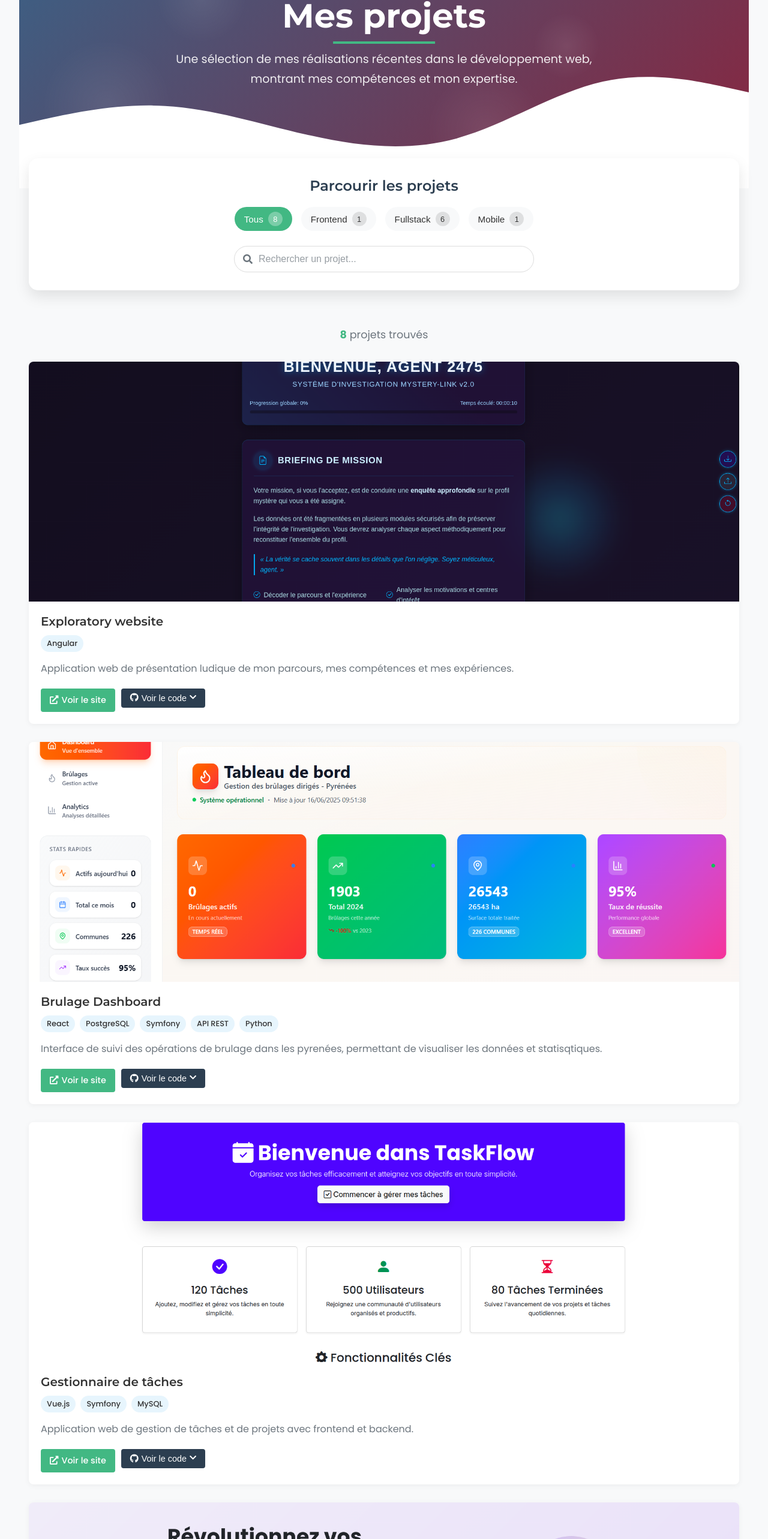
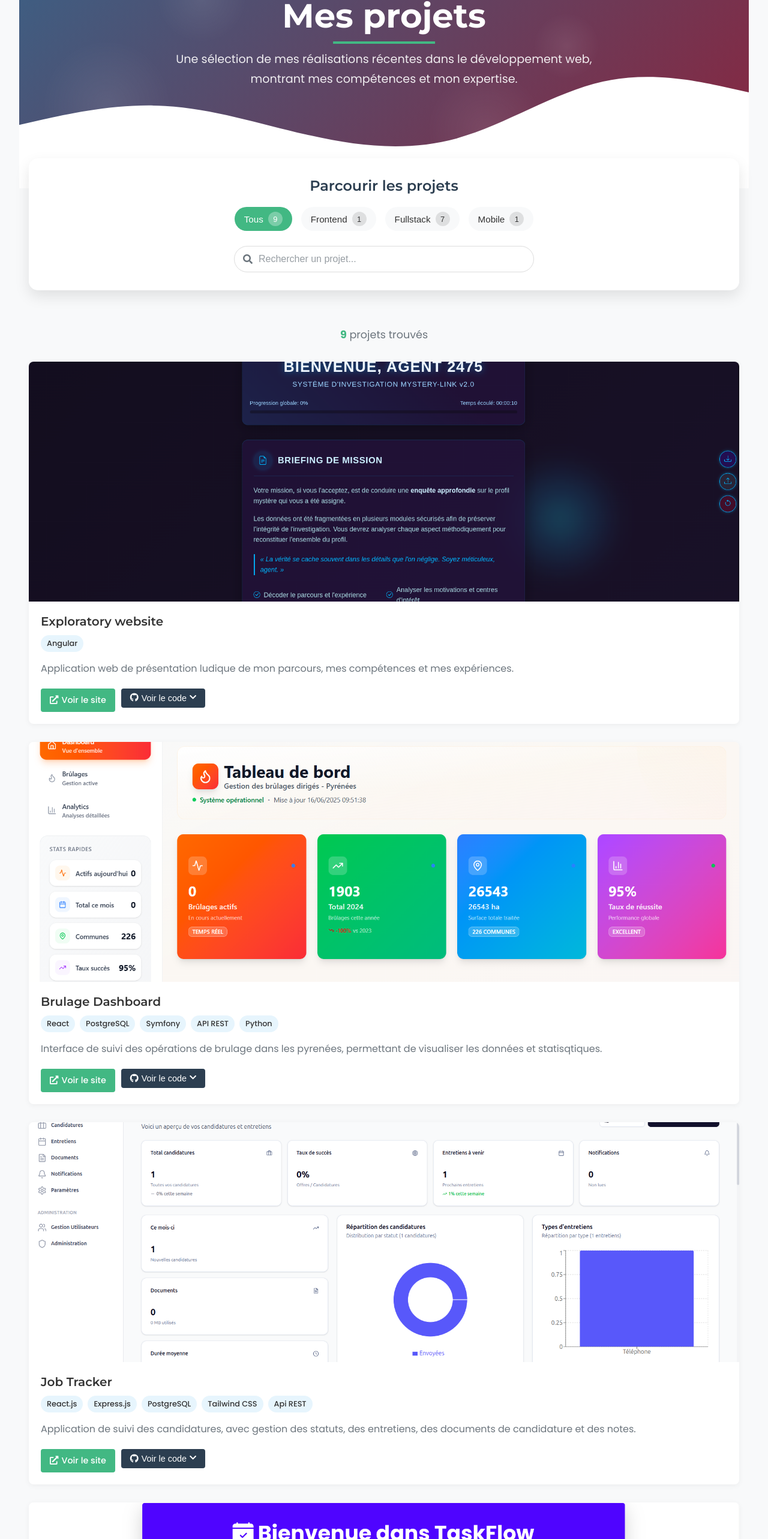
Before and after one commit to Joello61/portfolio-vue, a Vue app: page /projects in a window 1280 px wide. Shown: the part 223-2789 px from the top of the page at 60% size. Built offline with nearby package versions, Linux system fonts and the light colour scheme.

Commit message:
Implement code changes to enhance functionality and improve performance

```diff
--- a/src/views/ProjectsPage.vue
+++ b/src/views/ProjectsPage.vue
@@ -173,6 +173,19 @@ const projects = reactive([
   },
   {
     id: 3,
+    title: 'Job Tracker',
+    description: 'Application de suivi des candidatures, avec gestion des statuts, des entretiens, des documents de candidature et des notes.',
+    image: 'images/jobtracker.png',
+    category: 'Fullstack',
+    tags: ['React.js', 'Express.js', 'PostgreSQL', 'Tailwind CSS', 'Api REST'],
+    demoLink: 'https://github.com/Joello61/job-tracker-frontend.git',
+    codeLinks: [{
+      frontend : 'https://github.com/Joello61/job-tracker-frontend.git',
+      backend : 'https://github.com/Joello61/job-tracker-backend.git'
+    }]
+  },
+  {
+    id: 4,
     title: 'Gestionnaire de tâches',
     description: 'Application web de gestion de tâches et de projets avec frontend et backend.',
     image: 'images/taskflow.png',
@@ -187,7 +200,7 @@ const projects = reactive([
     ]
   },
   {
-    id: 4,
+    id: 5,
     title: 'Application de gestion d\'événements',
     description: 'Plateforme fullstack permettant de créer, gérer et promouvoir des événements (EventHive).',
     image: 'images/eventhive.png',
@@ -202,7 +215,7 @@ const projects = reactive([
     ]
   },
   {
-    id: 5,
+    id: 6,
     title: 'Plateforme de financement participatif',
     description: 'Solution de crowdfunding permettant de connecter porteurs de projets et investisseurs (WeFund).',
     image: 'images/wefund.png',
@@ -217,7 +230,7 @@ const projects = reactive([
     ]
   },
   {
-    id: 6,
+    id: 7,
     title: 'Plateforme de gestion intégrée',
     description: 'Système de gestion complet incluant gestion des ressources, comptabilité et suivi de projets.',
     image: 'images/pgi.png',
@@ -232,7 +245,7 @@ const projects = reactive([
     ]
   },
   {
-    id: 7,
+    id: 8,
     title: 'Plateforme d\'accès aux soins de santé',
     description: 'Application web et backend permettant de faciliter l\'accès aux soins de santé pour tous (bocobi).',
     image: 'images/bocobi.png',
@@ -247,7 +260,7 @@ const projects = reactive([
     ]
   },
   {
-    id: 8,
+    id: 9,
     title: 'Plateforme d\'aide à l\'autonomie à domicile',
     description: 'Application mobile dédiée à l\'assistance des personnes en perte d\'autonomie.',
     image: '',
```
Also changed, not shown: public/images/jobtracker.png (added).
